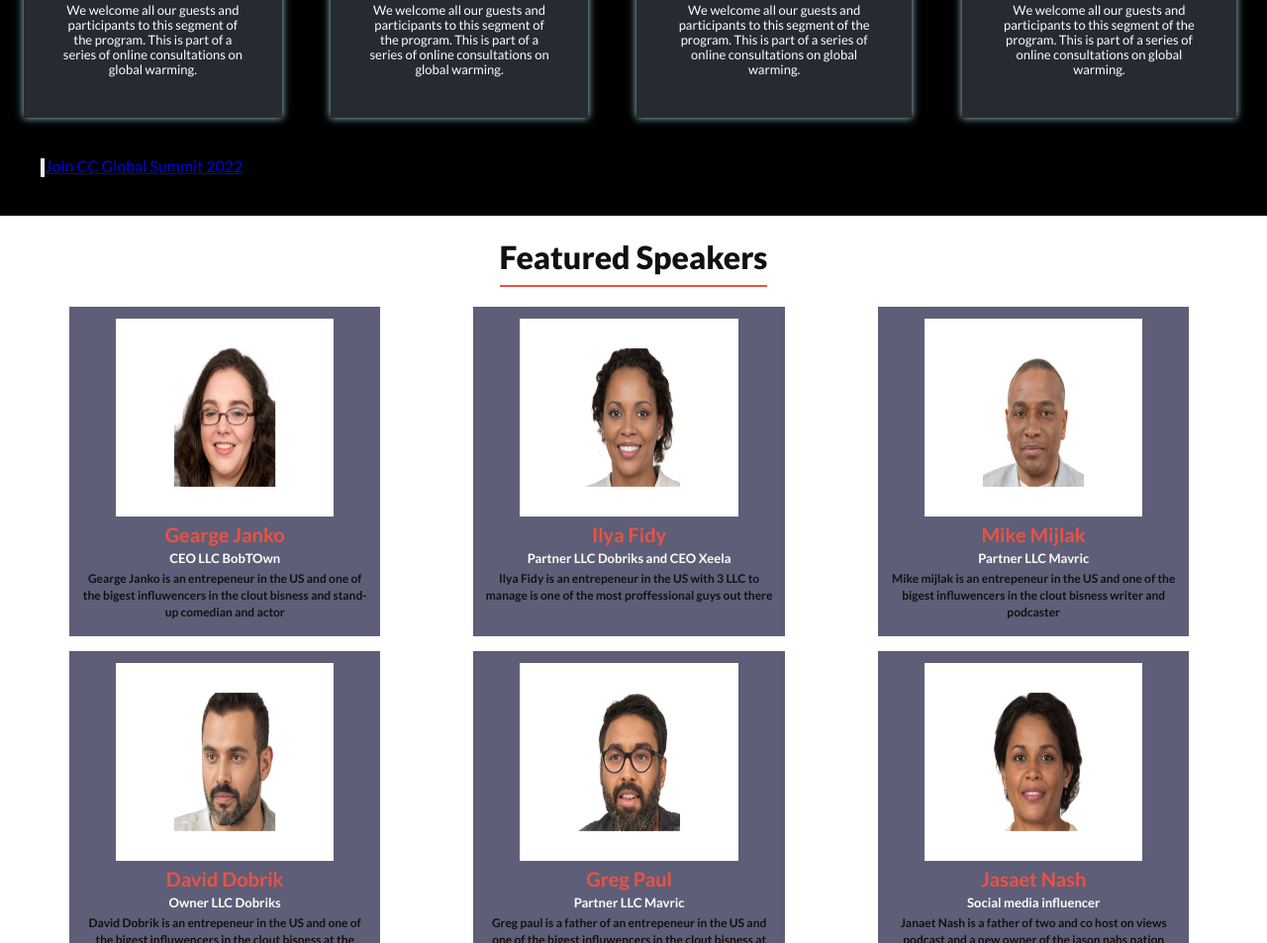
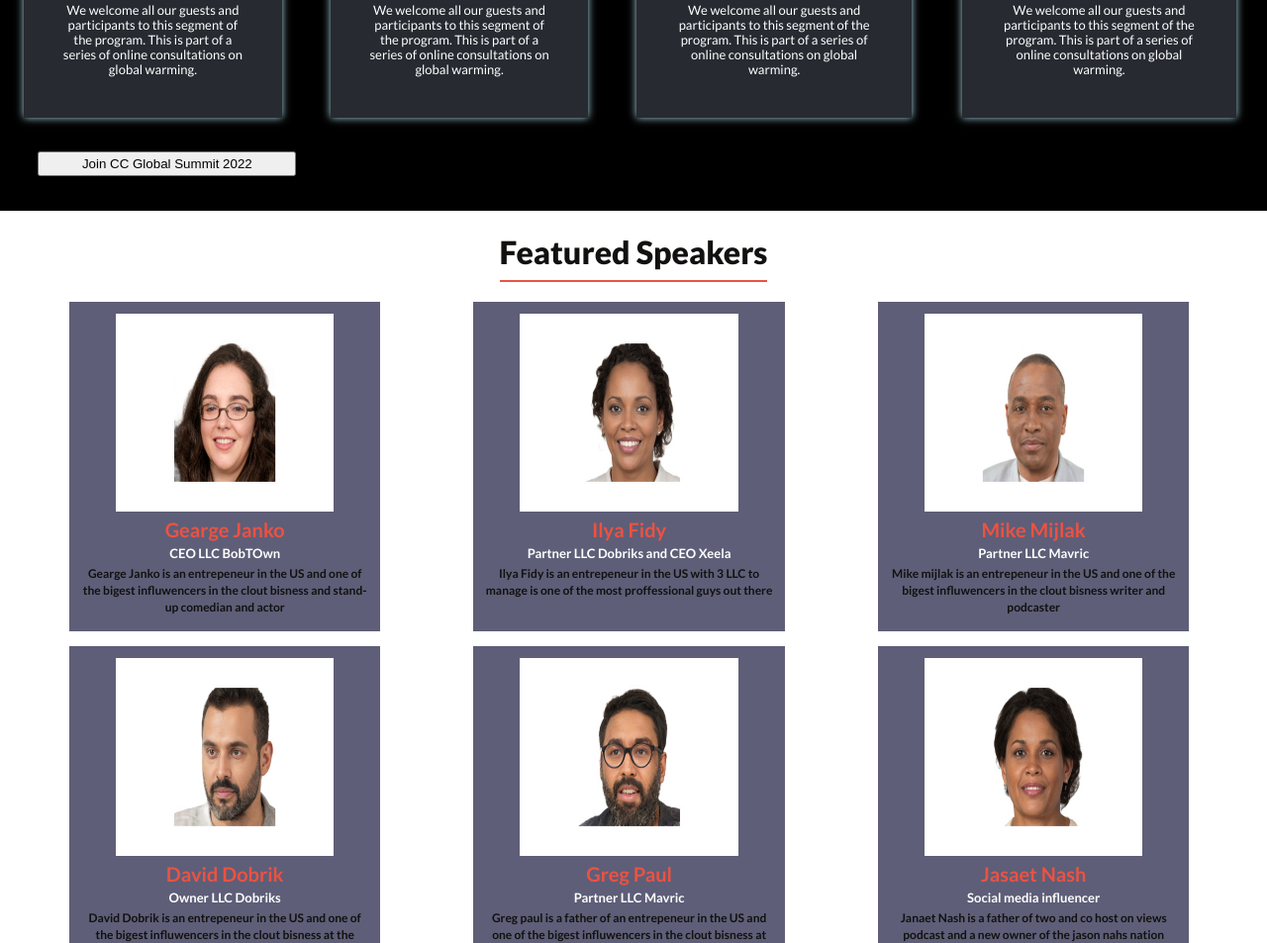
Before and after one commit to Mukumbuta/Capstone-Project-1, a website: page index.html in a window 1280 px wide. Shown: the part 1239-2192 px from the top of the page at 99% size. Drawn offline with Linux system fonts and the light colour scheme.

Commit message:
fix linter errors

```diff
--- a/index.html
+++ b/index.html
@@ -153,7 +153,7 @@
                 </p>
               </div>
             </div>
-            <a class="register-btn" href="#"><input type="button">Join CC Global Summit 2022</input></a>
+            <button class="register-btn">Join CC Global Summit 2022</button>
           </div>
         </div>
       </section>
```
